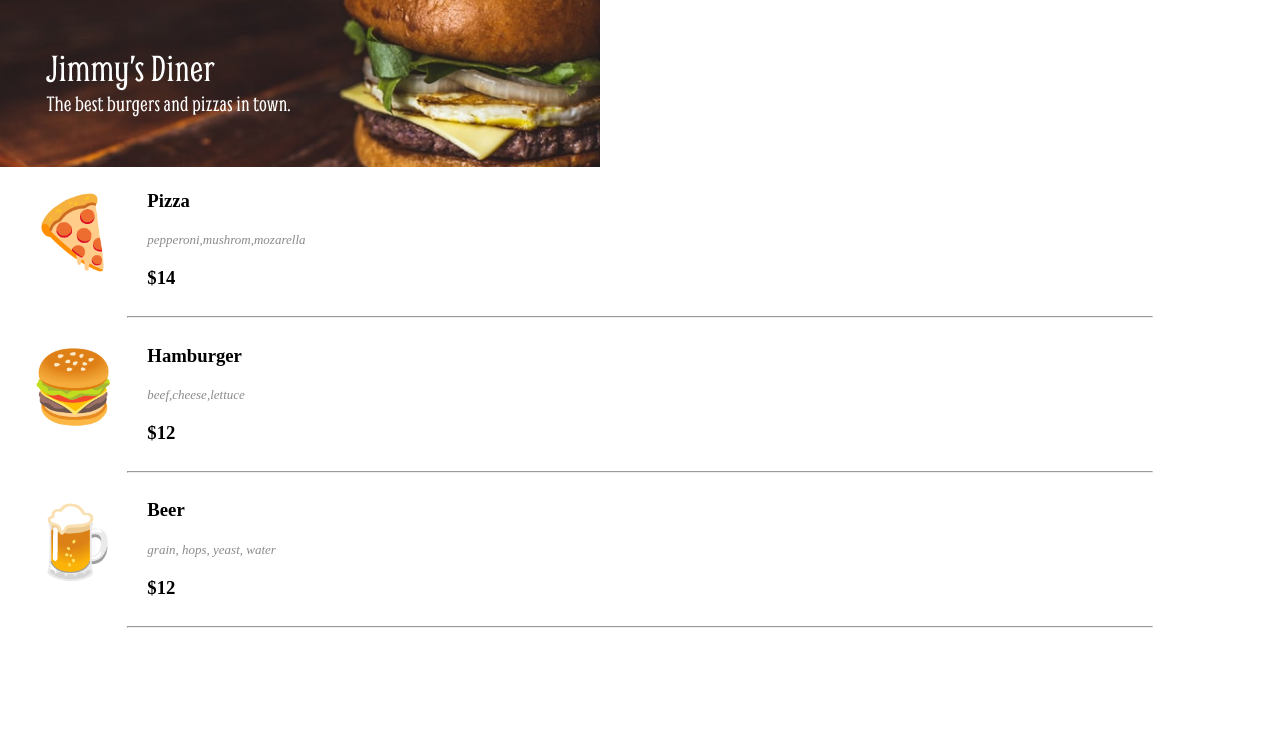
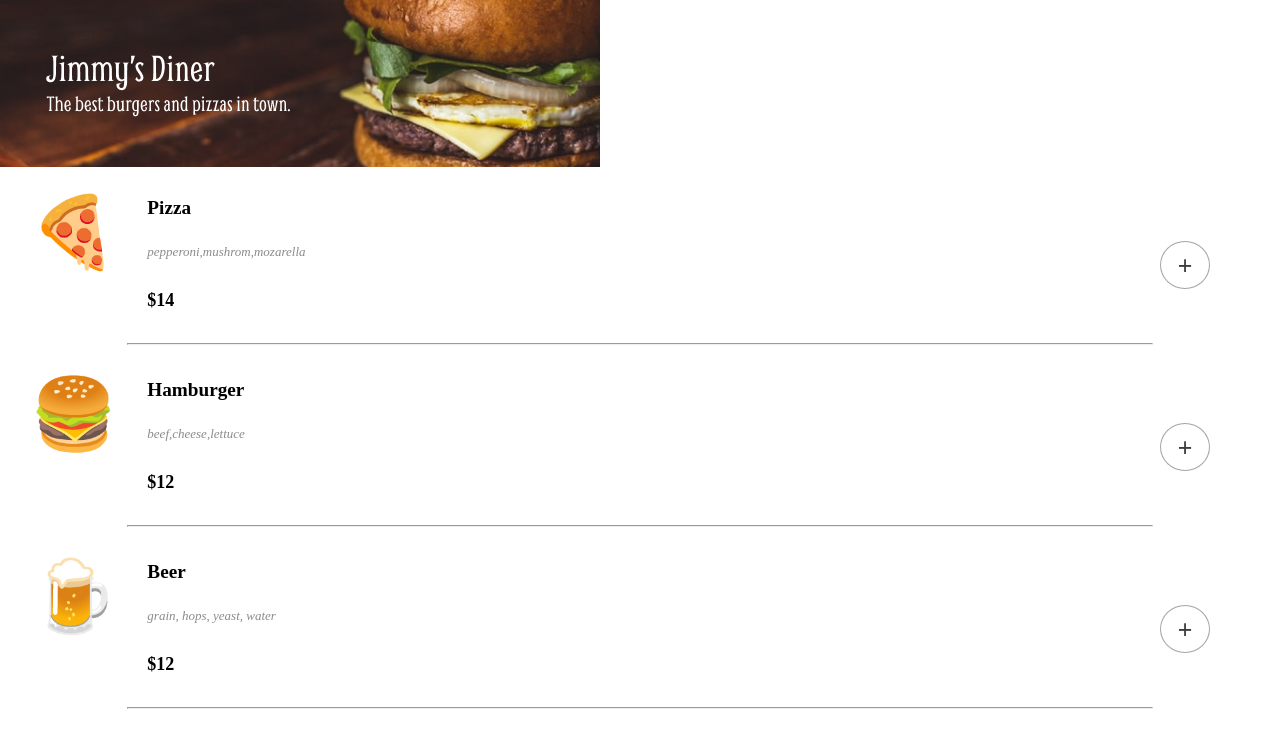
Before and after one commit to MaliaPagley/scrimba-mobile-menu, a website built with Vite: page index.html in a window 1280 px wide. Built offline with nearby package versions, Linux system fonts and the light colour scheme; a web font is replaced by a local one.

Commit message:
menu added
CSS/JS/HTML

```diff
--- a/data.js
+++ b/data.js
@@ -5,20 +5,25 @@ export const menuArray = [
         ingredients: ["pepperoni", "mushrom", "mozarella"],
         id: 0,
         price: 14,
-        emoji: "🍕"
+        emoji: "🍕",
+        // s
     },
     {
         name: "Hamburger",
         ingredients: ["beef", "cheese", "lettuce"],
         price: 12,
         emoji: "🍔",
-        id: 1
+        id: 1,
+        // uuid: '5bda3424-644d-43be-9716-fc8a4893c022'
     },
         {
         name: "Beer",
         ingredients: ["grain, hops, yeast, water"],
         price: 12,
         emoji: "🍺",
-        id: 2
+        id: 2,
+        // uuid:'c20e129f-12b3-4385-917c-98238b0cdf5e'
     }
+
+
 ]
--- a/index.html
+++ b/index.html
@@ -18,10 +18,15 @@
     <header>
       <img src="images/header.png" />
     </header>
-    <div id="menu-items">
-      <!--ITEMS PUSHED HERE FROM JS-->
+
+    <div class="menu" id="menu">
+      <!--MENU ITEMS PUSHED HERE FROM JS-->
     </div>
 
-    <script src="script.js" type="module"></script>
+    <div class="checkout" id="checkout">
+      <!-- ORDER ITEMS PUSHED HERE FROM JS-->
+    </div>
+
+    <script src="index.js" type="module"></script>
   </body>
 </html>
--- /dev/null
+++ b/index.js
@@ -0,0 +1,34 @@
+import {menuArray} from './data.js';
+
+
+
+
+//GetMenuHTML() -  will fetch the information from menuArray in data.js
+// and creating an html format for each menu item.
+function getMenuHtml() {
+    let menuHtml = ''
+
+    menuArray.forEach(function (item){
+        menuHtml += `
+        <div class="menu-item">
+            <span class="emoji-item">${item.emoji}</span>
+            <span class="menu-info-group">
+                <h4 class="name-item">${item.name}</h4>
+                <p class="detail-item">${item.ingredients}</p>
+                <h5 class="price-item">$${item.price}</h5>
+            </span>
+            <button class="add-btn" id="${item.id}">+</button>
+        </div>
+
+        <hr></hr>
+        `
+    })
+    return menuHtml
+}
+
+//renderMenu() - will render the information returned by getMenuHtml() pushing it into our innerHTML
+// inside the div 'menu' for display.
+function renderMenu() {
+    document.getElementById('menu').innerHTML = getMenuHtml()
+}
+renderMenu()
--- a/script.js
+++ /dev/null
@@ -1,37 +0,0 @@
-import { menuArray } from "./data.js";
-
-
-function getFeedHtml() {
-   let feedHtml = ''
-
- menuArray.forEach(function(item){
-
-    feedHtml += `
-    <div class="menu-item">
-        <div class="menu-inner">
-            <h1 class="emoji-item">${item.emoji}</h1>
-            <div id="menu-info-group">
-                <h3 class="name-item">${item.name}</h3>
-                <span class="detail-item">${item.ingredients}</span>
-
-                 <h3 class="price-item">${'$'}${item.price}</h3>
-
-            </div>
-        </div>
-    </div>
-
-    <hr></hr>
-    `
-})
-    return feedHtml
-}
-console.log(getFeedHtml())
-
-//Render Function -
-// 1: Takes control of the menu-items div inside HTML
-// 2: Renders the HTML returned by the getFeedHTML() to the 'menu-items' div.
-function render() {
-    const menuItems = document.getElementById('menu-items')
-    menuItems.innerHTML = getFeedHtml()
-}
-render()
--- a/style.css
+++ b/style.css
@@ -1,12 +1,12 @@
 body {
     font-family: 'Labrada', serif;
-
     margin: 0;
     margin-left: auto;
     margin-right: auto;
 }
+
 /* ------- MIDDLE MENU STYLES ------- */
-.menu-inner {
+.menu-item {
     display: flex;
     flex-wrap: wrap;
     height: auto;
@@ -24,6 +24,36 @@ body {
     padding: 10px 20px;
     margin: 10px;
 }
+.name-item {
+    font-size: larger;
+}
+.price-item {
+    font-size: 18px;
+
+}
+/* ------------------------------------- */
+
+/* ------- BUTTON AND MISC STYLE ------- */
+.add-btn {
+    background-color: white;
+    border: 1px solid rgba(78, 76, 76, 0.5);
+    color: #3C3C3C;
+
+    text-align: center;
+    text-decoration: none;
+    font-size: 25px;
+
+    margin-left: auto;
+    height: 48px;
+    width: 50px;
+    border-radius: 50%;
+
+    margin-top: 70px;
+    margin-right: 70px;
+
+}
 hr {
     max-width: 80%;
+    margin-top: 50px;
+
 }
```
